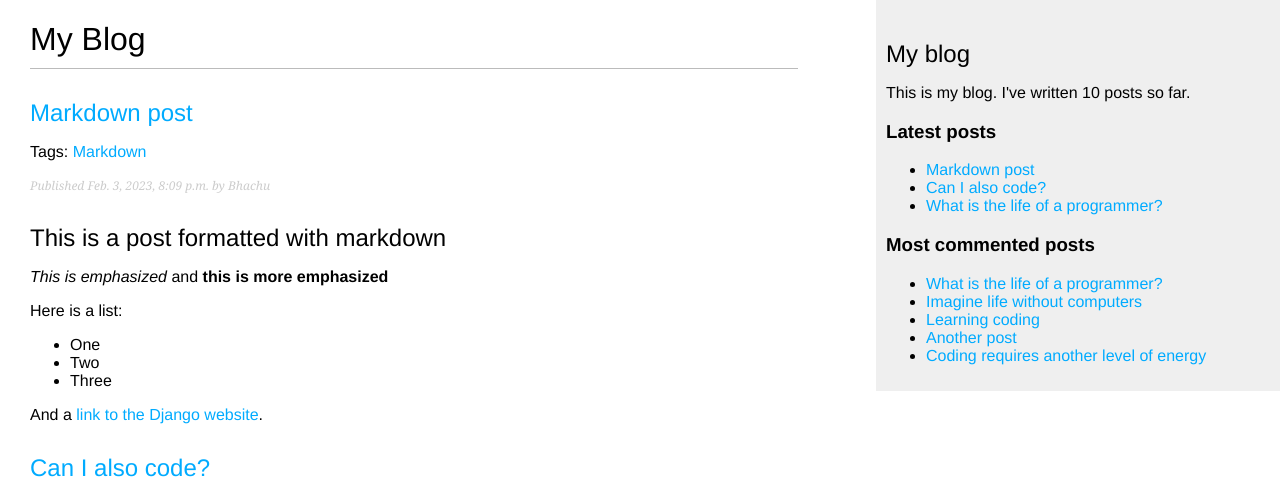
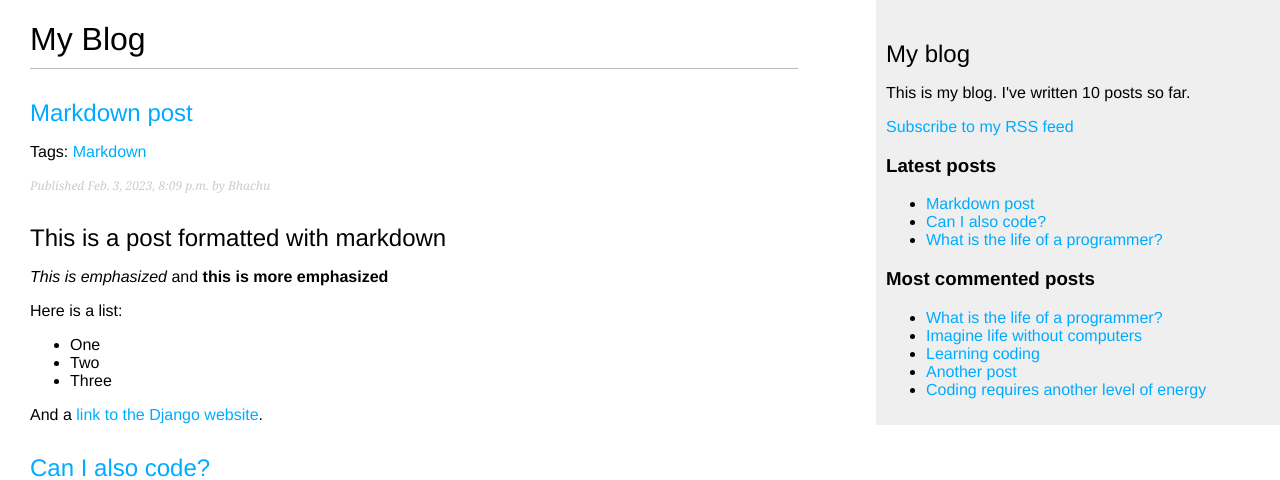
Before and after one commit to RosemaryOjwang/myblogsite, a Django app: page /blog/ in a window 1280 px wide. Shown: the top 480 px of the page. Run offline with Django 4.2, Linux system fonts and the light colour scheme; data comes from the database, SQL or seed files in the repository; parts of the project's set-up code (start-up, migrations or seed data) failed here and were passed over.

Commit message:
add RSS feed subscription link to the blog's sidebar

```diff
--- a/blog/templates/blog/base.html
+++ b/blog/templates/blog/base.html
@@ -18,6 +18,11 @@
         <p>This is my blog.
            I've written {% total_posts %} posts so far.
         </p>
+        <p>
+            <a href="{% url 'blog:post_feed'}">
+                Subscribe to my RSS feed
+            </a>
+        </p>
         <h3>Latest posts</h3>
         {% show_latest_posts 3 %}
         <h3>Most commented posts</h3>
--- a/blog/urls.py
+++ b/blog/urls.py
@@ -5,9 +5,6 @@ from . import views
 from .feeds import LatestPostsFeed
 
 app_name = 'blog'
-#sitemaps = {
-#    'posts': PostSitemap
-#}
 
 urlpatterns = [
     #post views
@@ -22,7 +19,5 @@ urlpatterns = [
            views.post_share, name='post_share'),
     path('<int:post_id>/comment/',
          views.post_comment, name='post_comment'),
-    #path('sitemap.xml', sitemap, {'sitemaps': sitemaps},
-          #name='django.contrib.sitemaps.views.sitemap'),
     path('feed/', LatestPostsFeed(), name='post_feed'),
 ]
--- a/myblogsite/urls.py
+++ b/myblogsite/urls.py
@@ -15,7 +15,7 @@ Including another URLconf
 """
 from django.contrib import admin
 from django.urls import path, include
-#from .feeds import LatestPostsFeed
+
 
 
 from django.contrib.sitemaps.views import sitemap
@@ -28,8 +28,7 @@ sitemaps = {
 urlpatterns = [
     path('admin/', admin.site.urls),
     path('blog/', include('blog.urls', namespace='blog')),
-    #path('feed/', LatestPostsFeed(), name='post_feed'),
-   path('sitemap.xml', sitemap, {'sitemaps': sitemaps},
+    path('sitemap.xml', sitemap, {'sitemaps': sitemaps},
         name='django.contrib.sitemaps.views.sitemap'),
 
 ]
```
